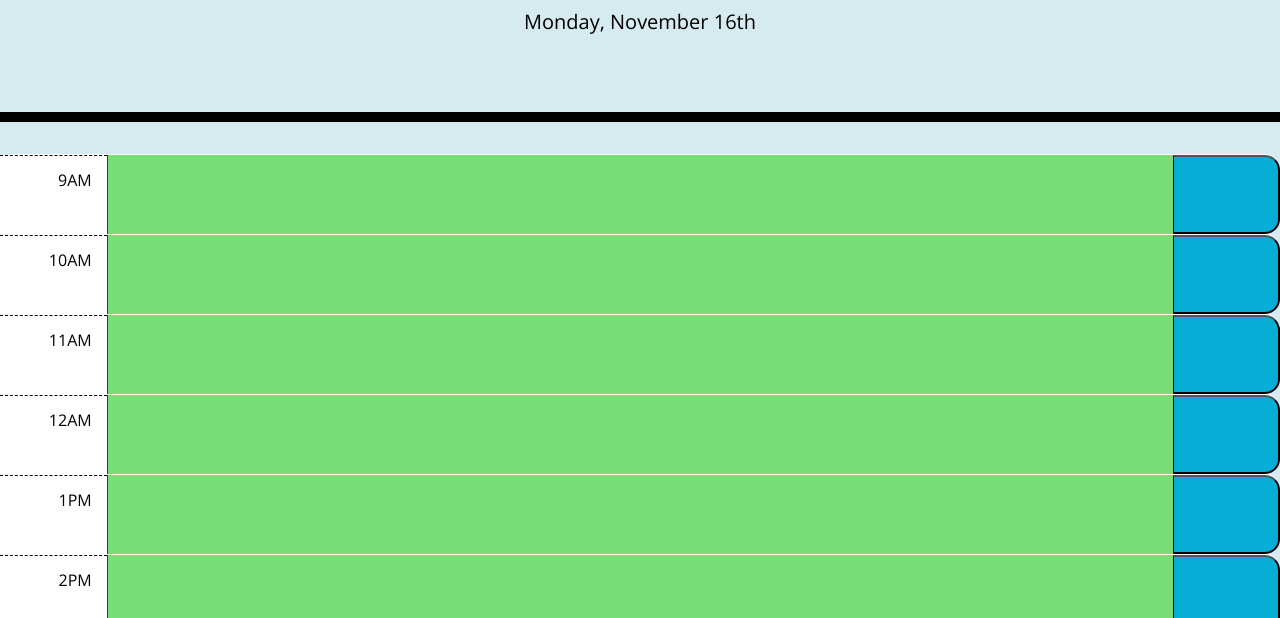
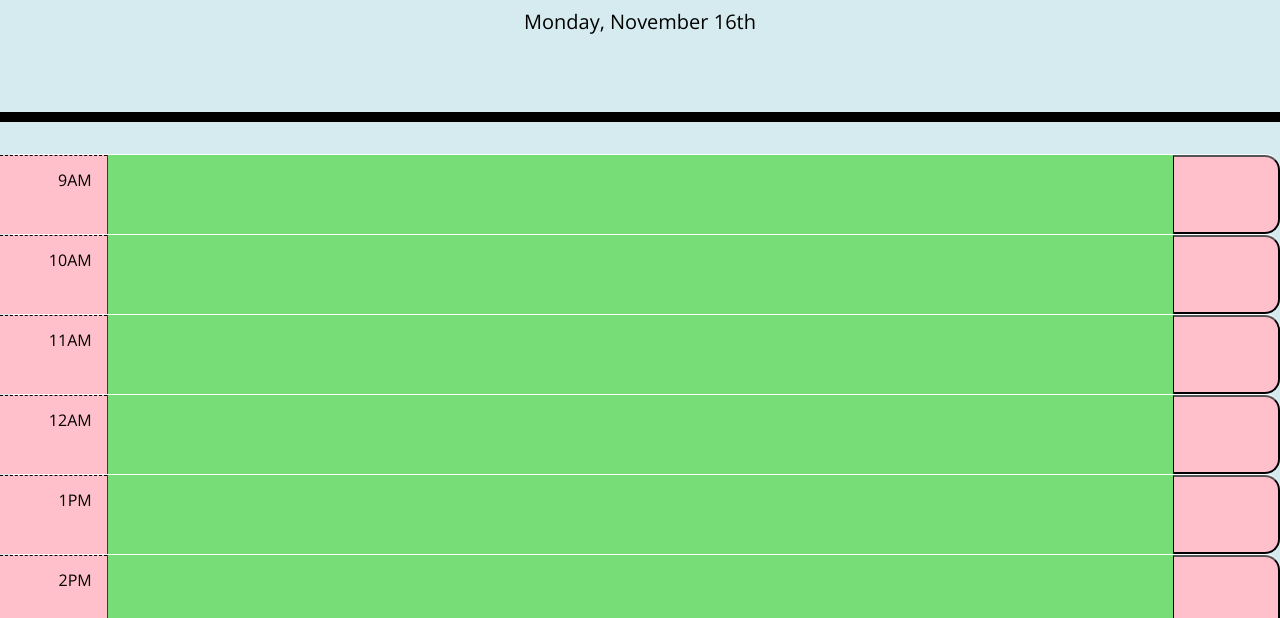
Before and after one commit to reaganjoseph26/Work-Day-Scheduler-, a plain HTML site: page index.html in a window 1280 px wide. Shown: the part 182-800 px from the top of the page. Drawn offline with nearby package versions, Linux system fonts and the light colour scheme; a web font is replaced by a local one.

Commit message:
updated CSS

```diff
--- a/assets/css/style.css
+++ b/assets/css/style.css
@@ -74,3 +74,7 @@ textarea{
   font-size: 20px;
   transition: all .3s ease-in-out;
 }
+
+.col-1 {
+  background-color:pink;
+}
```
Also changed, not shown: 1 other file.
